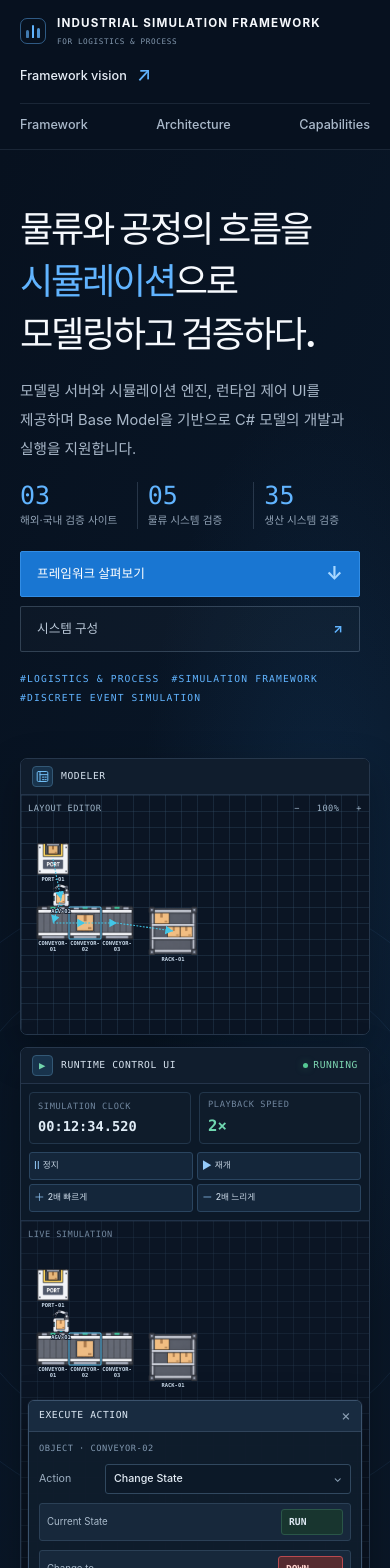
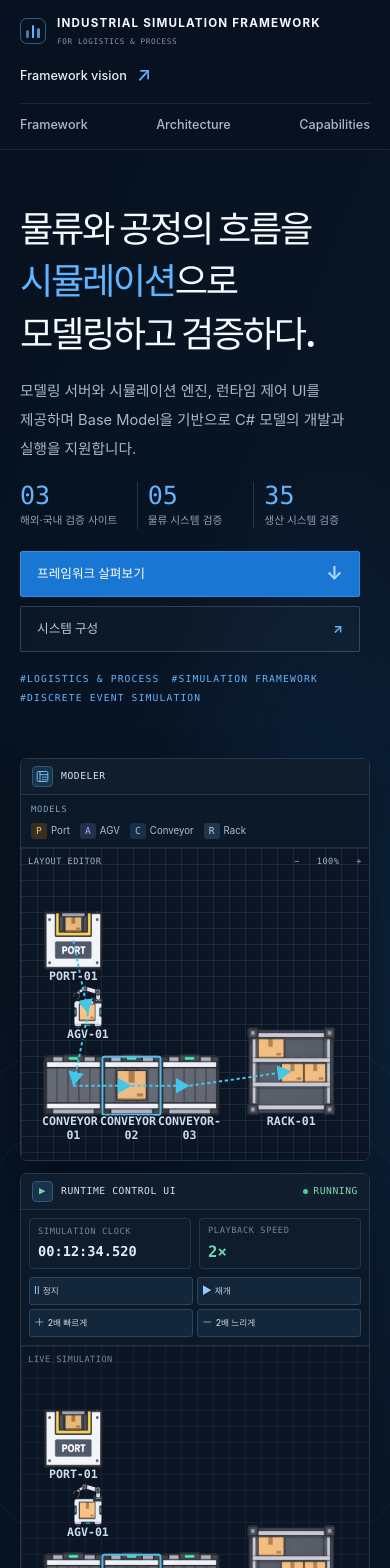
Before and after one commit to kkh3868/My_Portfolio, a React (Vite) app: page / in a window 390 px wide. Shown: the top 1568 px of the page. Built offline with nearby package versions, Linux system fonts and the light colour scheme.

Commit message:
[Fix] Hero 시뮬레이션 미리보기 모바일 가독성 개선
 - 모바일 Modeler 목록과 오브젝트 이름 표시 개선
 - 레이아웃을 화면 폭에 맞춰 조정해 오브젝트 잘림·겹침 방지
 - PC 화면 구성은 유지하고 모바일 Control UI 표시 확인

```diff
--- a/src/App.css
+++ b/src/App.css
@@ -3050,9 +3050,33 @@
     grid-template-columns: minmax(0, 1fr);
   }
 
-  .model-palette,
   .simulation-properties {
     display: none;
+  }
+
+  .model-palette {
+    flex-direction: row;
+    align-items: center;
+    flex-wrap: wrap;
+    gap: 7px 10px;
+    padding: 8px 10px;
+    border-right: 0;
+    border-bottom: 1px solid #1e2d40;
+  }
+
+  .model-palette > .screen-section-label {
+    flex-basis: 100%;
+  }
+
+  .model-palette > span:not(.screen-section-label) {
+    width: auto;
+    gap: 4px;
+  }
+
+  .model-palette .palette-symbol {
+    width: 16px;
+    height: 16px;
+    flex-basis: 16px;
   }
 
   .screen-layout,
--- a/src/components/SimulationPreview.tsx
+++ b/src/components/SimulationPreview.tsx
@@ -129,14 +129,18 @@ function LayoutDiagram({ idPrefix }: LayoutDiagramProps) {
     gridSize: 24,
     offsetX: 9,
     offsetY: 31,
+    isCompact: false,
   })
   const { offsetX: gridOffsetX, offsetY: gridOffsetY } = diagramMetrics
+  const { isCompact } = diagramMetrics
   const unitSize = (diagramMetrics.gridSize * 920) / diagramMetrics.width
+  const compactViewBoxWidth = unitSize * 11.5
+  const compactViewBoxHeight = unitSize * 9.5
   const originX = unitSize
   const portY = unitSize
   const objectSize = unitSize * 2
   const agvY = portY + objectSize + unitSize * 0.75
-  const conveyorY = agvY + unitSize + unitSize * 0.75
+  const conveyorY = agvY + unitSize + unitSize * (isCompact ? 1.1 : 0.75)
   const conveyorPositions = [originX, originX + objectSize, originX + objectSize * 2]
   const rackX = originX + objectSize * 3 + unitSize * 0.5
   const rackY = conveyorY - unitSize / 2
@@ -232,6 +236,10 @@ function LayoutDiagram({ idPrefix }: LayoutDiagramProps) {
     const diagram = diagramRef.current
     if (!diagram) return
 
+    const compactQuery = window.matchMedia('(max-width: 620px)')
+    const updateCompactLayout = () => {
+      setDiagramMetrics((current) => ({ ...current, isCompact: compactQuery.matches }))
+    }
     const observer = new ResizeObserver(([entry]) => {
       if (entry) {
         const gridSize = Number.parseFloat(
@@ -257,19 +265,61 @@ function LayoutDiagram({ idPrefix }: LayoutDiagramProps) {
           offsetY: parentRect
             ? (diagramRect.top - parentRect.top - borderTop) / scale
             : 31,
+          isCompact: compactQuery.matches,
         })
       }
     })
+    compactQuery.addEventListener('change', updateCompactLayout)
     observer.observe(diagram)
 
-    return () => observer.disconnect()
+    return () => {
+      observer.disconnect()
+      compactQuery.removeEventListener('change', updateCompactLayout)
+    }
   }, [])
+
+  const connectionLayer = idPrefix === 'modeling' && (
+    <g className="diagram-connection">
+      <path d={`M${portCenter.x} ${portCenter.y}L${agvCenter.x} ${agvCenter.y}`} markerEnd={`url(#${arrowId})`} />
+      <path d={`M${agvCenter.x} ${agvCenter.y}L${conveyorCenters[0].x} ${conveyorCenters[0].y}`} markerEnd={`url(#${arrowId})`} />
+      <path d={`M${conveyorCenters[0].x} ${conveyorCenters[0].y}L${conveyorCenters[1].x} ${conveyorCenters[1].y}`} markerEnd={`url(#${arrowId})`} />
+      <path d={`M${conveyorCenters[1].x} ${conveyorCenters[1].y}L${conveyorCenters[2].x} ${conveyorCenters[2].y}`} markerEnd={`url(#${arrowId})`} />
+      <path d={`M${conveyorCenters[2].x} ${conveyorCenters[2].y}L${rackCenter.x} ${rackCenter.y}`} markerEnd={`url(#${arrowId})`} />
+    </g>
+  )
+  const labelLayer = (
+    <g
+      className="diagram-object-label"
+      style={{ fontSize: unitSize * (isCompact ? 0.4 : 0.34) }}
+    >
+      <text x={portCenter.x} y={portLabelY} textAnchor="middle">PORT-01</text>
+      <text x={agvCenter.x} y={agvLabelY} textAnchor="middle">AGV-01</text>
+      {conveyorCenters.map((center, index) => (
+        <text
+          key={`conveyor-label-${index}`}
+          x={center.x}
+          y={conveyorLabelY}
+          textAnchor="middle"
+        >
+          <tspan x={center.x}>CONVEYOR-</tspan>
+          <tspan x={center.x} dy="1.15em">{`0${index + 1}`}</tspan>
+        </text>
+      ))}
+      <text x={rackCenter.x} y={rackLabelY} textAnchor="middle">RACK-01</text>
+    </g>
+  )
 
   return (
     <svg
       ref={diagramRef}
       className={`layout-diagram${idPrefix === 'modeling' ? ' layout-diagram--modeler' : ''}`}
-      viewBox={idPrefix === 'runtime' ? '0 0 920 380' : '0 0 920 560'}
+      viewBox={
+        isCompact
+          ? `0 0 ${compactViewBoxWidth} ${compactViewBoxHeight}`
+          : idPrefix === 'runtime'
+            ? '0 0 920 380'
+            : '0 0 920 560'
+      }
       preserveAspectRatio="xMidYMid meet"
       role="img"
       aria-labelledby={`${idPrefix}-title ${idPrefix}-description`}
@@ -300,31 +350,9 @@ function LayoutDiagram({ idPrefix }: LayoutDiagramProps) {
         <rect className="diagram-conveyor__selection" x={conveyors[1].border.x} y={conveyors[1].border.y} width={conveyors[1].border.width} height={conveyors[1].border.height} rx="3" />
       </g>
       <image href={rack.href} x={rack.x} y={rack.y} width={rack.width} height={rack.height} preserveAspectRatio="none" />
-      <g className="diagram-object-label" style={{ fontSize: unitSize * 0.34 }}>
-        <text x={portCenter.x} y={portLabelY} textAnchor="middle">PORT-01</text>
-        <text x={agvCenter.x} y={agvLabelY} textAnchor="middle">AGV-01</text>
-        {conveyorCenters.map((center, index) => (
-          <text
-            key={`conveyor-label-${index}`}
-            x={center.x}
-            y={conveyorLabelY}
-            textAnchor="middle"
-          >
-            <tspan x={center.x}>CONVEYOR-</tspan>
-            <tspan x={center.x} dy="1.15em">{`0${index + 1}`}</tspan>
-          </text>
-        ))}
-        <text x={rackCenter.x} y={rackLabelY} textAnchor="middle">RACK-01</text>
-      </g>
-      {idPrefix === 'modeling' && (
-        <g className="diagram-connection">
-          <path d={`M${portCenter.x} ${portCenter.y}L${agvCenter.x} ${agvCenter.y}`} markerEnd={`url(#${arrowId})`} />
-          <path d={`M${agvCenter.x} ${agvCenter.y}L${conveyorCenters[0].x} ${conveyorCenters[0].y}`} markerEnd={`url(#${arrowId})`} />
-          <path d={`M${conveyorCenters[0].x} ${conveyorCenters[0].y}L${conveyorCenters[1].x} ${conveyorCenters[1].y}`} markerEnd={`url(#${arrowId})`} />
-          <path d={`M${conveyorCenters[1].x} ${conveyorCenters[1].y}L${conveyorCenters[2].x} ${conveyorCenters[2].y}`} markerEnd={`url(#${arrowId})`} />
-          <path d={`M${conveyorCenters[2].x} ${conveyorCenters[2].y}L${rackCenter.x} ${rackCenter.y}`} markerEnd={`url(#${arrowId})`} />
-        </g>
-      )}
+      {isCompact
+        ? <>{connectionLayer}{labelLayer}</>
+        : <>{labelLayer}{connectionLayer}</>}
     </svg>
   )
 }
```
